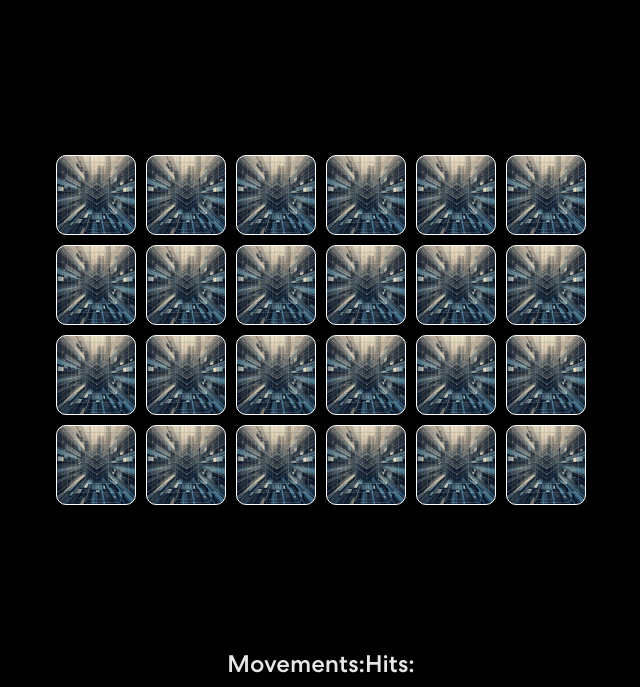
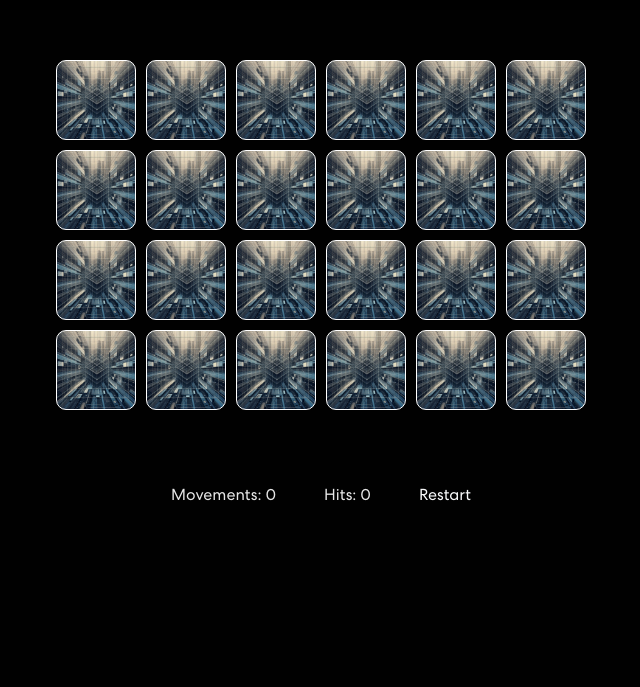
Before and after one commit to lucianatux/revista, a React (Create React App) app in the folder revista/: page / in a window 1280 px wide. Shown: the part 4896-5583 px from the top of the page, without its empty margins (319-959 px from the left). After the commit the page ends 5425 px from the top, so only its background shows below. Built offline with nearby package versions, Linux system fonts and the light colour scheme.

Commit message:
shuffled array

```diff
--- a/revista/src/App.css
+++ b/revista/src/App.css
@@ -272,14 +272,15 @@ text-align: left;
   display: flex;
   justify-content: center;
   align-items: center;
-  height: 80vh;
 }
 
 .memory-grid {
   display: grid;
   grid-template-columns: repeat(6, 80px);
   grid-template-rows: repeat(4, 80px);
-  gap: 10px; /* Espacio entre celdas */
+  gap: 10px;
+  margin: 50px auto;
+
 }
 
 .memory-cell {
@@ -299,6 +300,7 @@ text-align: left;
   object-fit: cover;
   display: none;
 }
+
 
 
 
--- a/revista/src/components/MemoryGame.js
+++ b/revista/src/components/MemoryGame.js
@@ -1,32 +1,35 @@
-import memory1 from '../assets/img/mem1.png';
-import memory2 from '../assets/img/mem2.png';
-import memory3 from '../assets/img/mem3.png';
-import memory4 from '../assets/img/mem4.png';
-import memory5 from '../assets/img/mem5.png';
-import memory6 from '../assets/img/mem6.png';
-import memory7 from '../assets/img/mem7.png';
-import memory8 from '../assets/img/mem8.png';
-import memory9 from '../assets/img/mem9.png';
-import memory10 from '../assets/img/mem10.png';
-import memory11 from '../assets/img/mem11.png';
-import memory12 from '../assets/img/mem12.png';
-/*import backCard from '../assets/img/fondo1.jpg';*/
+import { useState } from "react";
+import memory1 from "../assets/img/mem1.png";
+import memory2 from "../assets/img/mem2.png";
+import memory3 from "../assets/img/mem3.png";
+import memory4 from "../assets/img/mem4.png";
+import memory5 from "../assets/img/mem5.png";
+import memory6 from "../assets/img/mem6.png";
+import memory7 from "../assets/img/mem7.png";
+import memory8 from "../assets/img/mem8.png";
+import memory9 from "../assets/img/mem9.png";
+import memory10 from "../assets/img/mem10.png";
+import memory11 from "../assets/img/mem11.png";
+import memory12 from "../assets/img/mem12.png";
 
-export const MemoryGame = () => {
-   // Array con las rutas de las imágenes
 const images = [
-    memory1, memory2, memory3, memory4,
-    memory5, memory6, memory7, memory8,
-    memory9, memory10, memory11, memory12
+  memory1,
+  memory2,
+  memory3,
+  memory4,
+  memory5,
+  memory6,
+  memory7,
+  memory8,
+  memory9,
+  memory10,
+  memory11,
+  memory12,
 ];
-
-  const movements= 0;
-  const hits = 0;
-  const uncoveredCards = 0;
 
 // Función para duplicar los elementos del array y repetirlos una vez
 const doubleImages = (arr) => {
-    return arr.flatMap(image => [image, image]);
+  return arr.flatMap((image) => [image, image]);
 };
 
 // Función para desordenar un array utilizando el algoritmo de Fisher-Yates
@@ -39,15 +42,37 @@ const shuffleArray = (array) => {
   return newArray;
 };
 
-const doubledArray = doubleImages(images);
-const shuffledArray = shuffleArray(doubledArray);
-console.log(shuffledArray);
+const shuffledArray = shuffleArray(doubleImages(images));
+
+const MemoryCell = ({ image, handleCellClick }) => (
+  <div className="memory-cell" onClick={() => handleCellClick(image)}>
+    <img src={image} alt="Memory Card" />
+  </div>
+);
+
+export const MemoryGame = () => {
+  const [card01, setCard01] = useState(null);
+  const [card02, setCard02] = useState(null);
+
+  let movements = 0;
+  let hits = 0;
+  let uncoveredCards = 0;
+  let firstResult = null;
+  let secondResult = null;
+
+  function buttonRestartAction() {
+    window.location.reload(true);
+  }
 
   // Si shuffledArray tiene 24 elementos, llenar la tabla con cada elemento
   let content = null;
   if (shuffledArray.length === 24) {
     content = shuffledArray.map((image, index) => (
-    <div key={index} className="memory-cell">
+      <div
+        key={index}
+        className="memory-cell"
+        onClick={(e) => handleCellClick(image, e)}
+      >
         <img src={image} alt={`Memory Card ${index}`} />
       </div>
     ));
@@ -55,19 +80,36 @@ if (shuffledArray.length === 24) {
     content = <p>El array no tiene 24 elementos.</p>;
   }
 
+  const handleCellClick = (imageSrc, event) => {
+    const cell = event.currentTarget;
+    const imgElement = cell.querySelector("img");
+
+    if (imgElement.style.display === "block") {
+      imgElement.style.display = "none";
+      cell.classList.remove("active");
+    } else {
+      imgElement.style.display = "block";
+      cell.classList.add("active");
+    }
+    if (card01 !== null) {
+      setCard02(imageSrc);
+    } else {
+      setCard01(imageSrc);
+    }
+  };
+
   return (
     <div>
       <div className="memory-game">
         <div className="memory-grid">{content}</div>
       </div>
-    <div className="d-flex justify-content-center">
-    <h4>Movements:</h4>
-     <h4>Hits:</h4>
+      <div className="d-flex justify-content-center align-items-center">
+        <p className="p-4">Movements: {movements}</p>
+        <p className="p-4">Hits: {hits}</p>
+        <button onClick={buttonRestartAction} className="text-light p-4">
+          Restart
+        </button>
       </div>
-
     </div>
   );
-
-
-
 };
```
Lines whose indentation alone changed are shown as unchanged.
